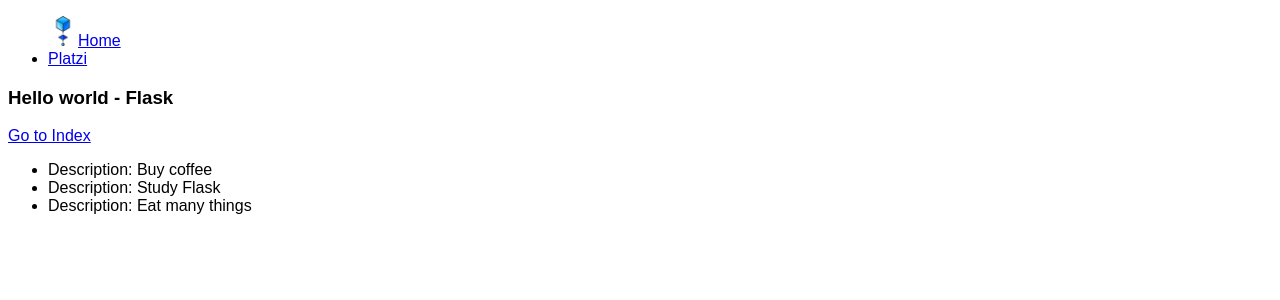
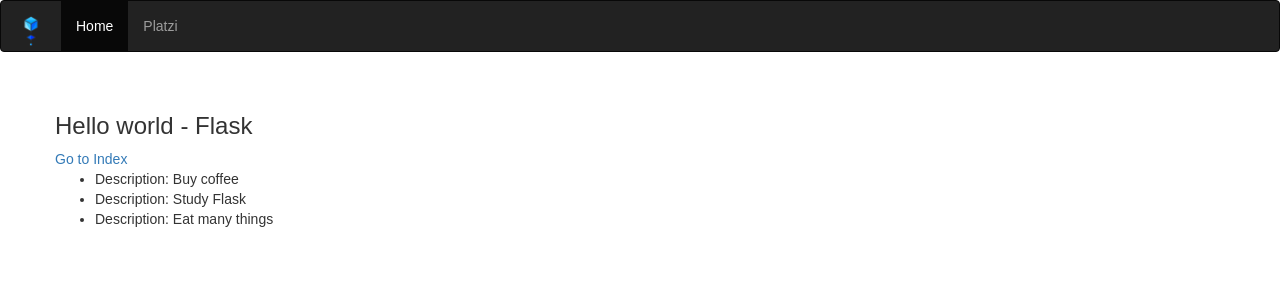
Before and after one commit to dtoroteutsch/todo_project, a Flask app: page /hello in a window 1280 px wide. Shown: the top 300 px of the page. Run offline with Flask 2, Linux system fonts and the light colour scheme; some libraries are stand-ins or nearby versions.

Commit message:
flask-bootstrap has been implemented in base.html and navbar.html

```diff
--- a/main.py
+++ b/main.py
@@ -1,6 +1,8 @@
 from flask import Flask, request, make_response, redirect, render_template
+from flask_bootstrap import Bootstrap
 
 app = Flask(__name__)
+bootstrap = Bootstrap(app)
 
 todos = ['Buy coffee', 'Study Flask', 'Eat many things']
 
--- a/requirements.txt
+++ b/requirements.txt
@@ -1,6 +1,9 @@
 click==7.1.2
+dominate==2.5.1
 Flask==1.1.2
+Flask-Bootstrap==3.3.7.1
 itsdangerous==1.1.0
 Jinja2==2.11.2
 MarkupSafe==1.1.1
+visitor==0.1.3
 Werkzeug==1.0.1
--- a/templates/base/base.html
+++ b/templates/base/base.html
@@ -1,17 +1,20 @@
-<!DOCTYPE html>
-<html lang="en">
-  <head>
-    <meta charset="utf-8">
-    <title>
-      {% block title %}Flask |{% endblock %}
-    </title>
-    <link rel="stylesheet" href="{{ url_for('static', filename='css/style.css') }}"
-  </head>
-  <body>
-    <header>
-      {% include 'base/navbar.html' %}
-    </header>
-    {% block content %}
-    {% endblock %}
-  </body>
-</html>
+{% extends 'bootstrap/base.html' %}
+{% block head %}
+  {{ super() }}
+  <title>
+    {% block title %}Flask |{% endblock %}
+  </title>
+  <link rel="stylesheet" href="{{ url_for('static', filename='css/style.css') }}">
+{% endblock %}
+{% block body %}
+  {% block navbar %}
+    <div class="bs-docs-nav navbar navbar-static-top">
+        {% include 'base/navbar.html' %}
+    </div>
+  {% endblock %}
+  <div class="container bs-docs-container">
+    <div class="row">
+      {% block content %}{% endblock %}
+    </div>
+  </div>
+{% endblock %}
--- a/templates/base/navbar.html
+++ b/templates/base/navbar.html
@@ -1,7 +1,21 @@
-<nav>
-  <ul>
-    <img src="{{ url_for('static', filename='images/pokestop.png') }}"
-    <li><a href="{{ url_for('index') }}">Home</a></li>
-    <li><a href="https://platzi.com">Platzi</a></li>
-  </ul>
+<nav class="navbar navbar-inverse">
+  <div class="container-fluid">
+    <div class="navbar-header">
+      <button type="button" class="collapsed navbar-toggle" data-toggle="collapse" data-target="#bs-example-navbar-collapse-9" aria-expanded="false">
+        <span class="sr-only">Toggle navigation</span>
+        <span class="icon-bar"></span>
+        <span class="icon-bar"></span>
+        <span class="icon-bar"></span>
+      </button>
+      <a href="#" class="navbar-brand">
+        <img alt="Brand" src="{{ url_for('static', filename='images/pokestop.png') }}">
+      </a>
+    </div>
+    <div class="collapse navbar-collapse" id="bs-example-navbar-collapse-9">
+      <ul class="nav navbar-nav">
+        <li class="active"><a href="{{ url_for('index') }}">Home</a></li>
+        <li><a href="https://platzi.com">Platzi</a></li>
+      </ul>
+    </div>
+  </div>
 </nav>
```
